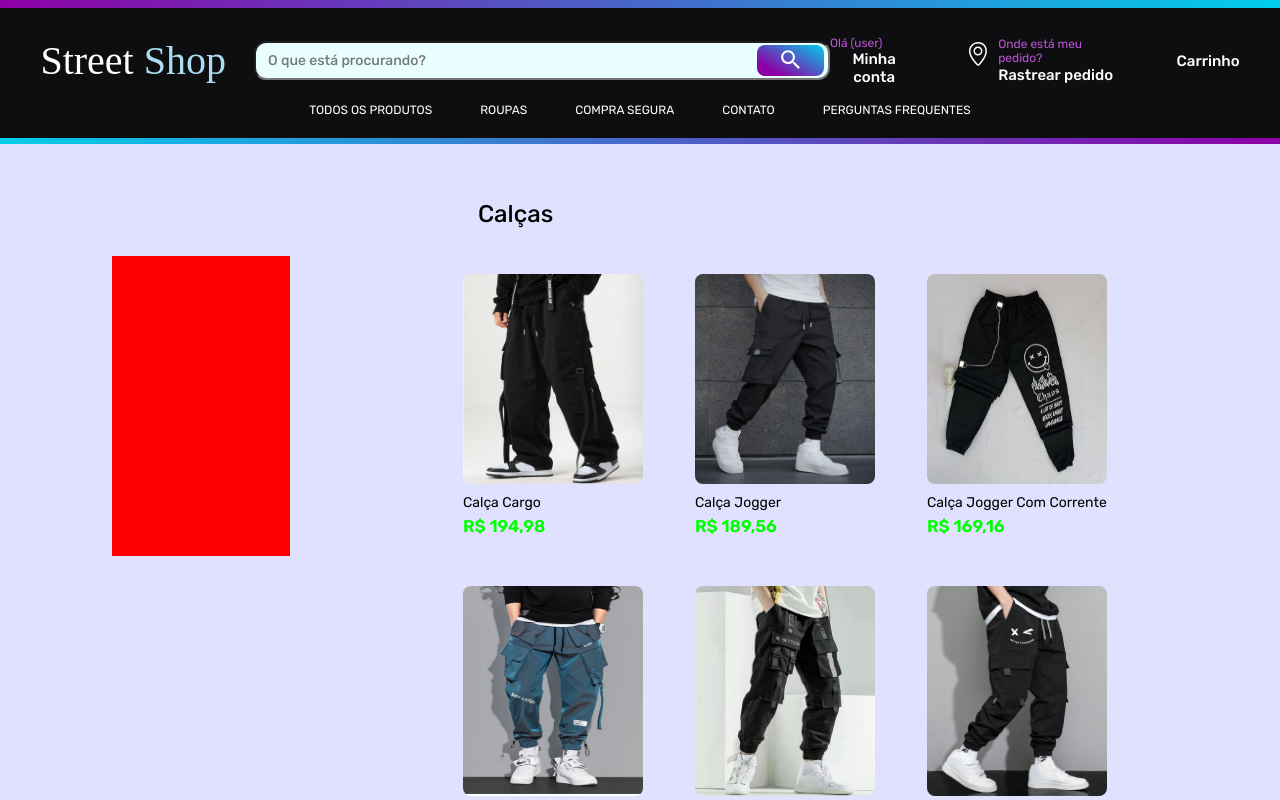
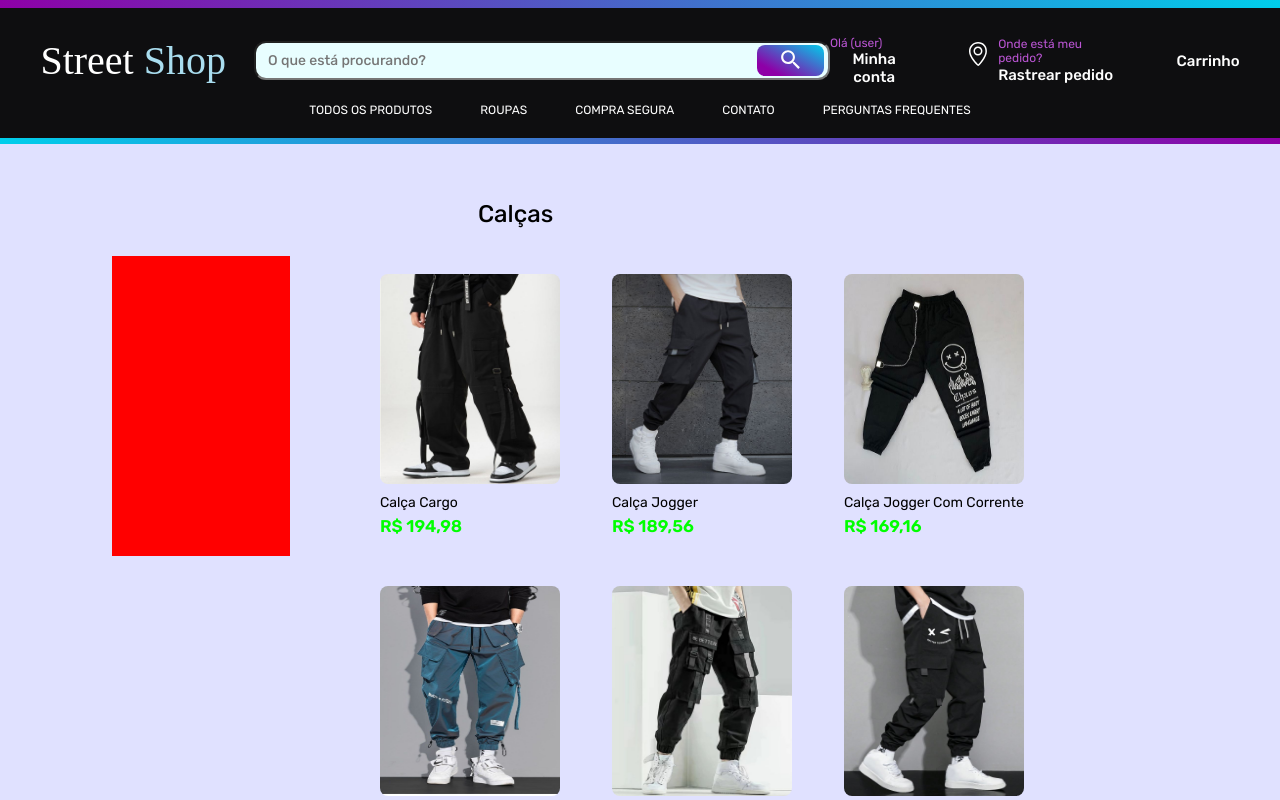
Before and after one commit to gustavocarvalho-ra/NextJs-Loja_Roupas, a Next.js app: page /calcas in a window 1280 px wide. Shown: the top 800 px of the page. Built offline with nearby package versions, Linux system fonts and the light colour scheme; a web font is replaced by a local one.

Commit message:
stytle: adjusting card positions

```diff
--- a/app/calcas/styles.ts
+++ b/app/calcas/styles.ts
@@ -15,9 +15,8 @@ export const Car = styled.div `
     width: 70%;
     margin-right: 5em;
     display: flex;
-    justify-content: center;
-    align-items: center;
     flex-wrap: wrap;
+    flex-direction: row;
     gap: 2em;
   }
 
--- a/app/jaquetas/styles.ts
+++ b/app/jaquetas/styles.ts
@@ -15,9 +15,8 @@ export const Jaq = styled.div `
     width: 70%;
     margin-right: 5em;
     display: flex;
-    justify-content: center;
-    align-items: center;
     flex-wrap: wrap;
+    flex-direction: row;
     gap: 2em;
   }
 
```
